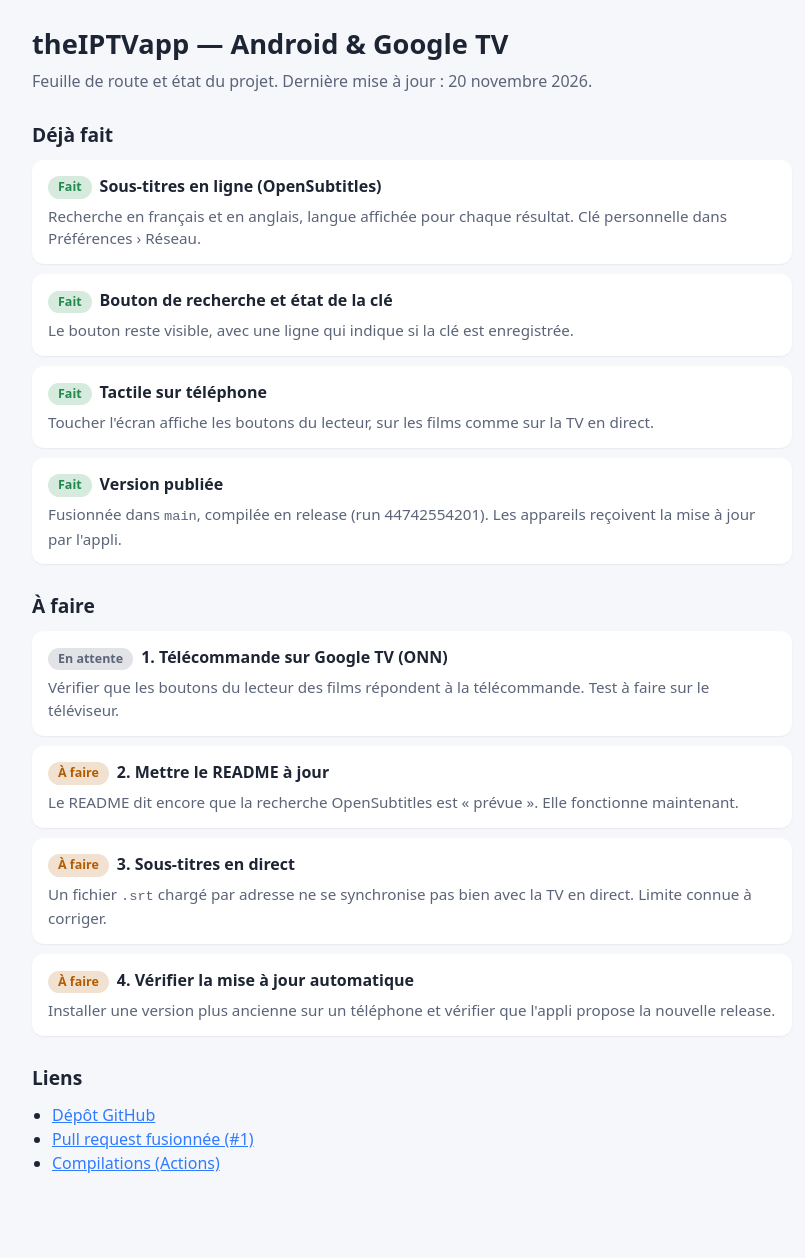
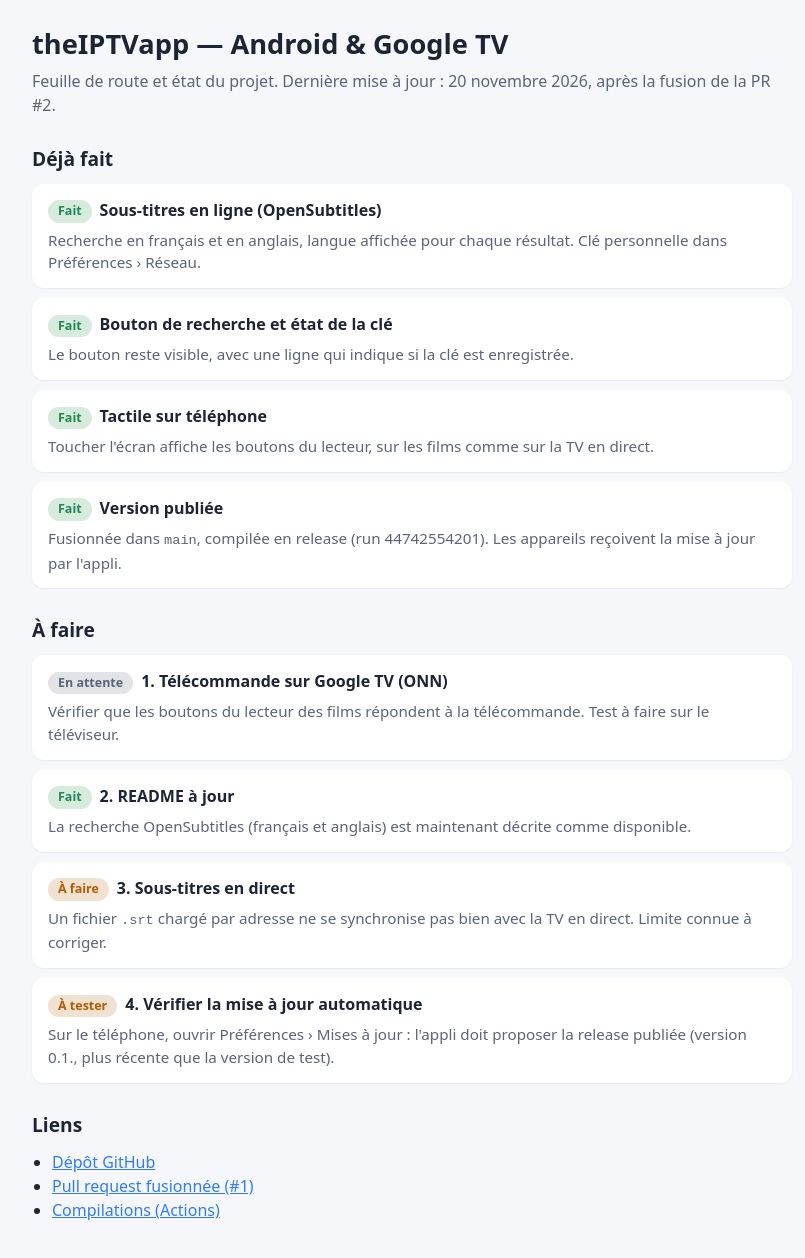
Before and after one commit to benoitjdumont/theIPTVapp-Android, a plain HTML site: page index.html in a window 1280 px wide. Shown: the whole page, without its empty margins (228-1033 px from the left). Before the commit the page ends 1229 px from the top, so only its background shows below. Drawn offline with Linux system fonts and the light colour scheme.

Commit message:
Page : README à jour, test de mise à jour à faire
Co-Authored-By: Claude Haiku 5.5 <noreply@anthropic.com>
Claude-Session: https://claude.ai/code/session_01TLvayW416S9w8BpnPpZ5wn

```diff
--- a/index.html
+++ b/index.html
@@ -28,7 +28,7 @@ code { font-size: .9em; }
 <body>
 <main>
 <h1>theIPTVapp — Android &amp; Google TV</h1>
-<p class="sub">Feuille de route et état du projet. Dernière mise à jour : 20 novembre 2026.</p>
+<p class="sub">Feuille de route et état du projet. Dernière mise à jour : 20 novembre 2026, après la fusion de la PR #2.</p>
 
 <h2>Déjà fait</h2>
 <div class="card"><span class="tag done">Fait</span><b>Sous-titres en ligne (OpenSubtitles)</b>
@@ -43,12 +43,12 @@ code { font-size: .9em; }
 <h2>À faire</h2>
 <div class="card"><span class="tag wait">En attente</span><b>1. Télécommande sur Google TV (ONN)</b>
 <p>Vérifier que les boutons du lecteur des films répondent à la télécommande. Test à faire sur le téléviseur.</p></div>
-<div class="card"><span class="tag todo">À faire</span><b>2. Mettre le README à jour</b>
-<p>Le README dit encore que la recherche OpenSubtitles est « prévue ». Elle fonctionne maintenant.</p></div>
+<div class="card"><span class="tag done">Fait</span><b>2. README à jour</b>
+<p>La recherche OpenSubtitles (français et anglais) est maintenant décrite comme disponible.</p></div>
 <div class="card"><span class="tag todo">À faire</span><b>3. Sous-titres en direct</b>
 <p>Un fichier <code>.srt</code> chargé par adresse ne se synchronise pas bien avec la TV en direct. Limite connue à corriger.</p></div>
-<div class="card"><span class="tag todo">À faire</span><b>4. Vérifier la mise à jour automatique</b>
-<p>Installer une version plus ancienne sur un téléphone et vérifier que l'appli propose la nouvelle release.</p></div>
+<div class="card"><span class="tag todo">À tester</span><b>4. Vérifier la mise à jour automatique</b>
+<p>Sur le téléphone, ouvrir Préférences › Mises à jour : l'appli doit proposer la release publiée (version 0.1.<numéro de build>, plus récente que la version de test).</p></div>
 
 <h2>Liens</h2>
 <ul>
```
